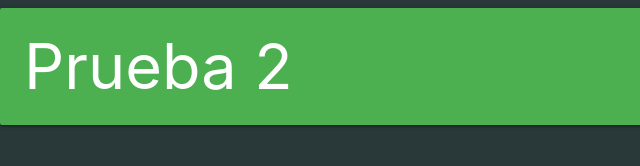
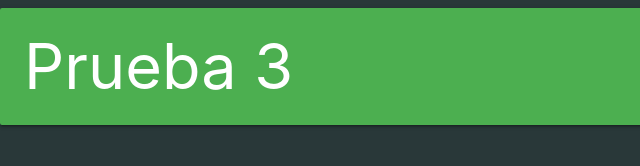
Before and after one commit to MarkidsMV/hola, a plain HTML site: page index.html in a window 1280 px wide. Shown: the full height of the page, 0-640 px from the left. Drawn offline with nearby package versions, Linux system fonts and the light colour scheme.

Commit message:
Convenciendo a Gladys 2

```diff
--- a/index.html
+++ b/index.html
@@ -13,7 +13,7 @@
 
 </head>
 <body class="">
-	<h1 class="card-panel green white-text">Prueba 2</h1>
+	<h1 class="card-panel green white-text">Prueba 3</h1>
 	<header id="header" class="dos">
 
 	</header><!-- /header -->
```
